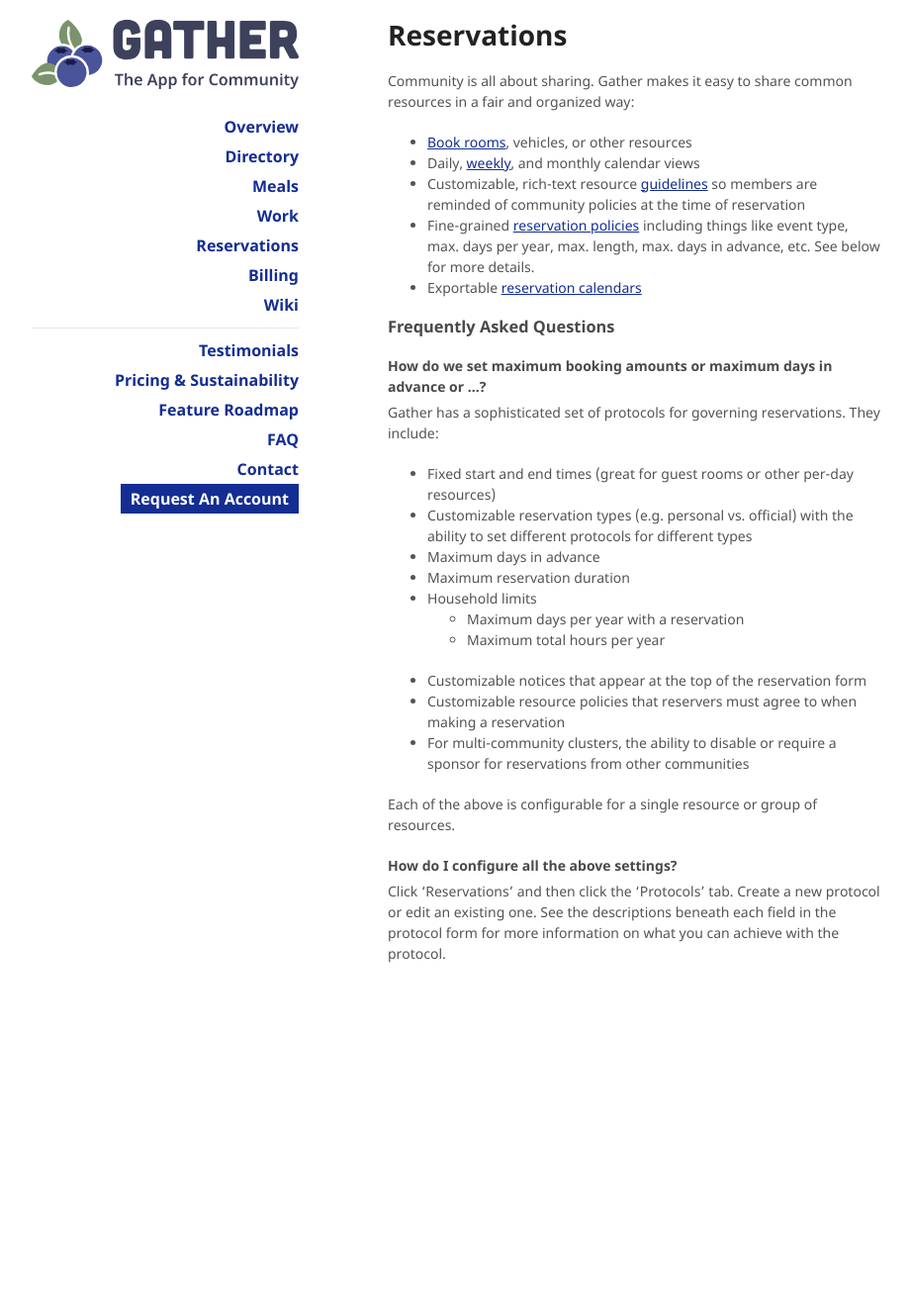
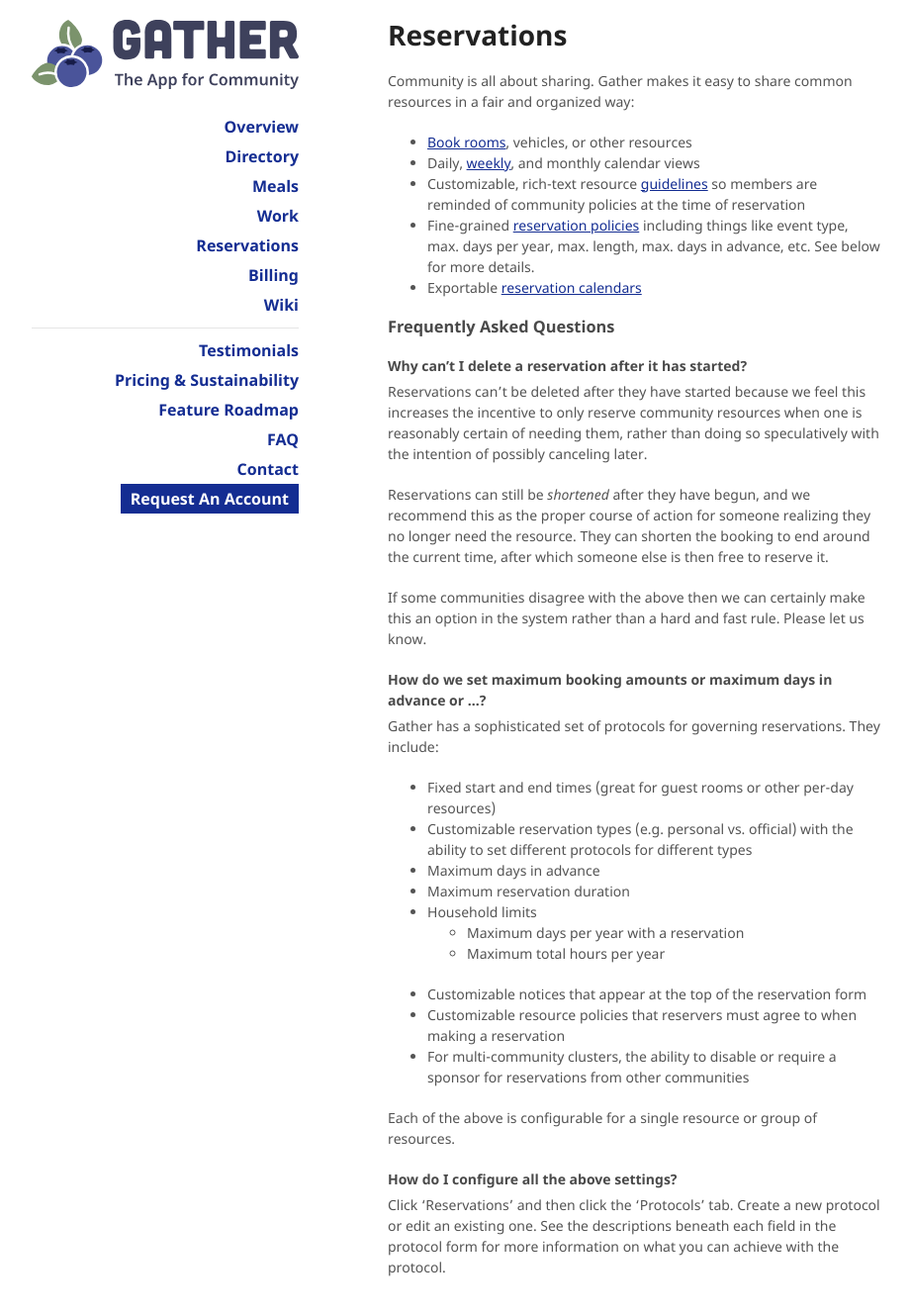
Before and after one commit to sassafrastech/gather-docs, a Jekyll site: the page built from features/reservations.md, in a window 1280 px wide and 1361 px high. Shown: the top 1329 px of the window at 99% size, without its empty margins (178-1099 px from the left). Built offline with Jekyll 4.4.1, drawn with Linux system fonts in a browser that asks for light colours; nearby versions of some CDN libraries; our own code applies the rules of GitHub Pages for plain Markdown files.

Commit message:
Add to reservation faq

```diff
--- a/_includes/faqs/reservations.md
+++ b/_includes/faqs/reservations.md
@@ -1,3 +1,16 @@
+#### Why can't I delete a reservation after it has started?
+
+Reservations can't be deleted after they have started because we feel this increases the incentive to only
+reserve community resources when one is reasonably certain of needing them, rather than doing so speculatively
+with the intention of possibly canceling later.
+
+Reservations can still be _shortened_ after they have begun, and we recommend this as the proper course of action
+for someone realizing they no longer need the resource. They can shorten the booking to end around the current time,
+after which someone else is then free to reserve it.
+
+If some communities disagree with the above then we can certainly make this an option in the system rather than a
+hard and fast rule. Please let us know.
+
 #### How do we set maximum booking amounts or maximum days in advance or ...?
 
 Gather has a sophisticated set of protocols for governing reservations. They include:
```
